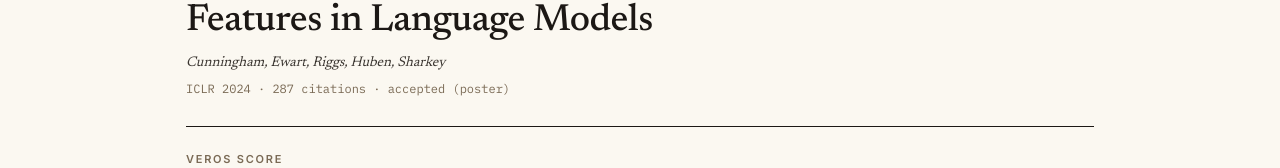
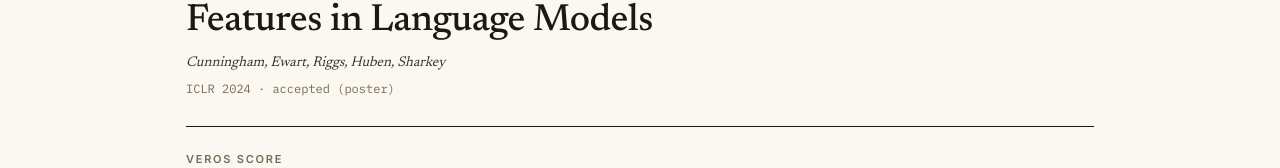
Before and after one commit to luowillson/Argus, a Next.js app in the folder web/: page /papers/2401.13502 in a window 1280 px wide. Shown: the part 196-364 px from the top of the page. Built offline with nearby package versions, Linux system fonts and the light colour scheme; no server answers.

Commit message:
removed citation count

```diff
--- a/web/src/components/paper/PaperHeader.tsx
+++ b/web/src/components/paper/PaperHeader.tsx
@@ -13,6 +13,11 @@
   paper: Paper;
   initialSaved?: boolean;
 }) {
+  const metadata = [
+    paper.venue,
+    paper.acceptance ? `accepted (${paper.acceptance})` : null,
+  ].filter(Boolean);
+
   return (
     <header>
       <div className="flex items-center justify-between font-sans text-[12px] text-muted">
@@ -40,8 +45,7 @@
         {paper.authors}
       </div>
       <div className="mt-1.5 font-mono text-[12px] text-muted">
-        {paper.venue} · {paper.citations.toLocaleString()} citations
-        {paper.acceptance ? ` · accepted (${paper.acceptance})` : ""}
+        {metadata.join(" · ")}
       </div>
     </header>
   );
--- a/web/src/components/search/ResultRow.tsx
+++ b/web/src/components/search/ResultRow.tsx
@@ -63,9 +63,6 @@
           >
             openreview:{paper.id}
           </a>
-          {paper.citations > 0 && (
-            <> · {paper.citations.toLocaleString()} citations</>
-          )}
         </div>
       </div>
 
```
